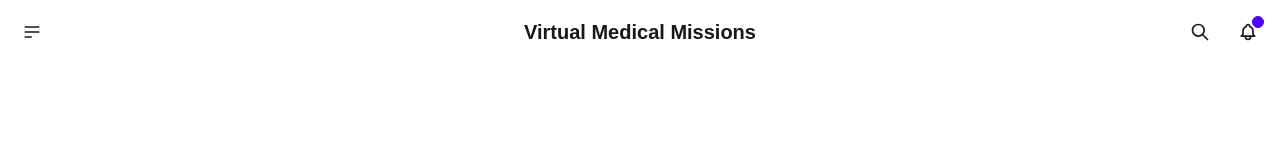
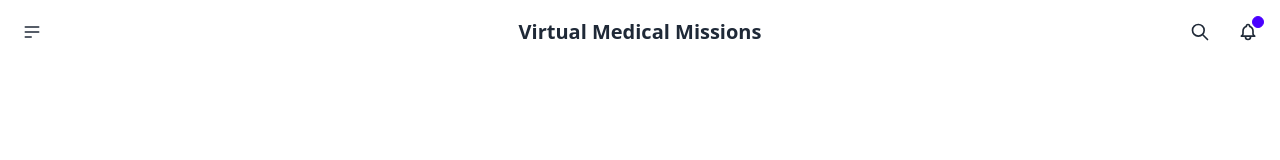
Before and after one commit to DevomB/VMM-Website, a Next.js app: page / in a window 1280 px wide. Shown: the top 160 px of the page. Built offline with nearby package versions, Linux system fonts and the light colour scheme.

Commit message:
Removed Global CSS deadspace

```diff
--- a/src/app/globals.css
+++ b/src/app/globals.css
@@ -1,27 +1,3 @@
 @tailwind base;
 @tailwind components;
 @tailwind utilities;
-
-:root {
-  --background: #ffffff;
-  --foreground: #171717;
-}
-
-@media (prefers-color-scheme: dark) {
-  :root {
-    --background: #0a0a0a;
-    --foreground: #ededed;
-  }
-}
-
-body {
-  color: var(--foreground);
-  background: var(--background);
-  font-family: Arial, Helvetica, sans-serif;
-}
-
-@layer utilities {
-  .text-balance {
-    text-wrap: balance;
-  }
-}
```
